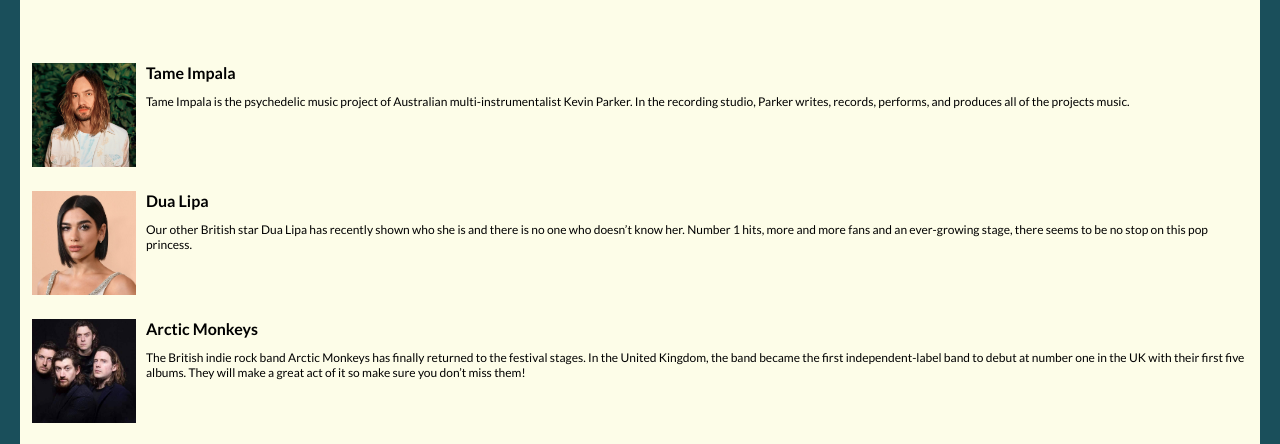
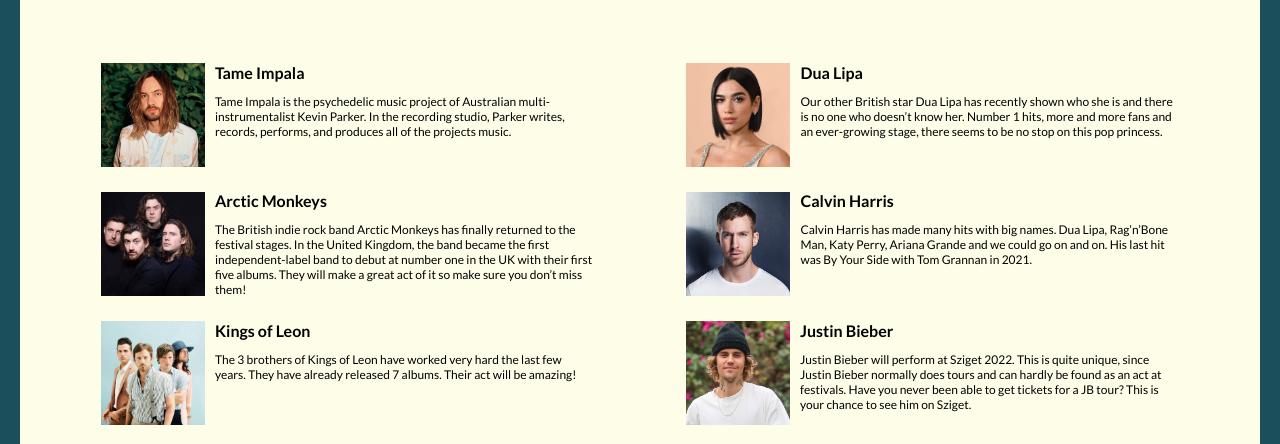
Before and after one commit to MattGomb/Microverse-1st-Capstone-project, a website: page index.html in a window 1280 px wide. Shown: the part 1256-1700 px from the top of the page. Drawn offline with Linux system fonts and the light colour scheme.

Commit message:
Adjust style of featured artists

```diff
--- a/index.html
+++ b/index.html
@@ -113,7 +113,7 @@
     <div class="bg-yellow-light-9 featured-artists pb-2">
       <h2 class="h-secondary pt-2">Featured Artists</h2>
       <div class="separator"></div>
-      <div id="artistsholder"></div>
+      <div class="row" id="artistsholder"></div>
     </div>
   <footer class="bg-gray-dark-7 text-white">
     <div class="row gap-2 footer">
--- a/sass/components/_card.scss
+++ b/sass/components/_card.scss
@@ -85,3 +85,9 @@
   max-width: 104px;
   align-self: center;
 }
+
+@media(min-width: 720px) {
+  #artistsholder {
+    justify-content: space-evenly;
+  }
+}
--- a/script.js
+++ b/script.js
@@ -61,7 +61,7 @@
 
 featuredArtistsData.forEach((artistcard) => {
   const article = document.createElement('article');
-  article.classList.add('artistcard');
+  article.classList.add('artistcard', 'col-12-xs', 'col-5-lg', 'col-5-xl', );
 
   const img = document.createElement('img');
   img.classList.add('card-img');
```
Also changed, not shown: style.css, 1 other file.
